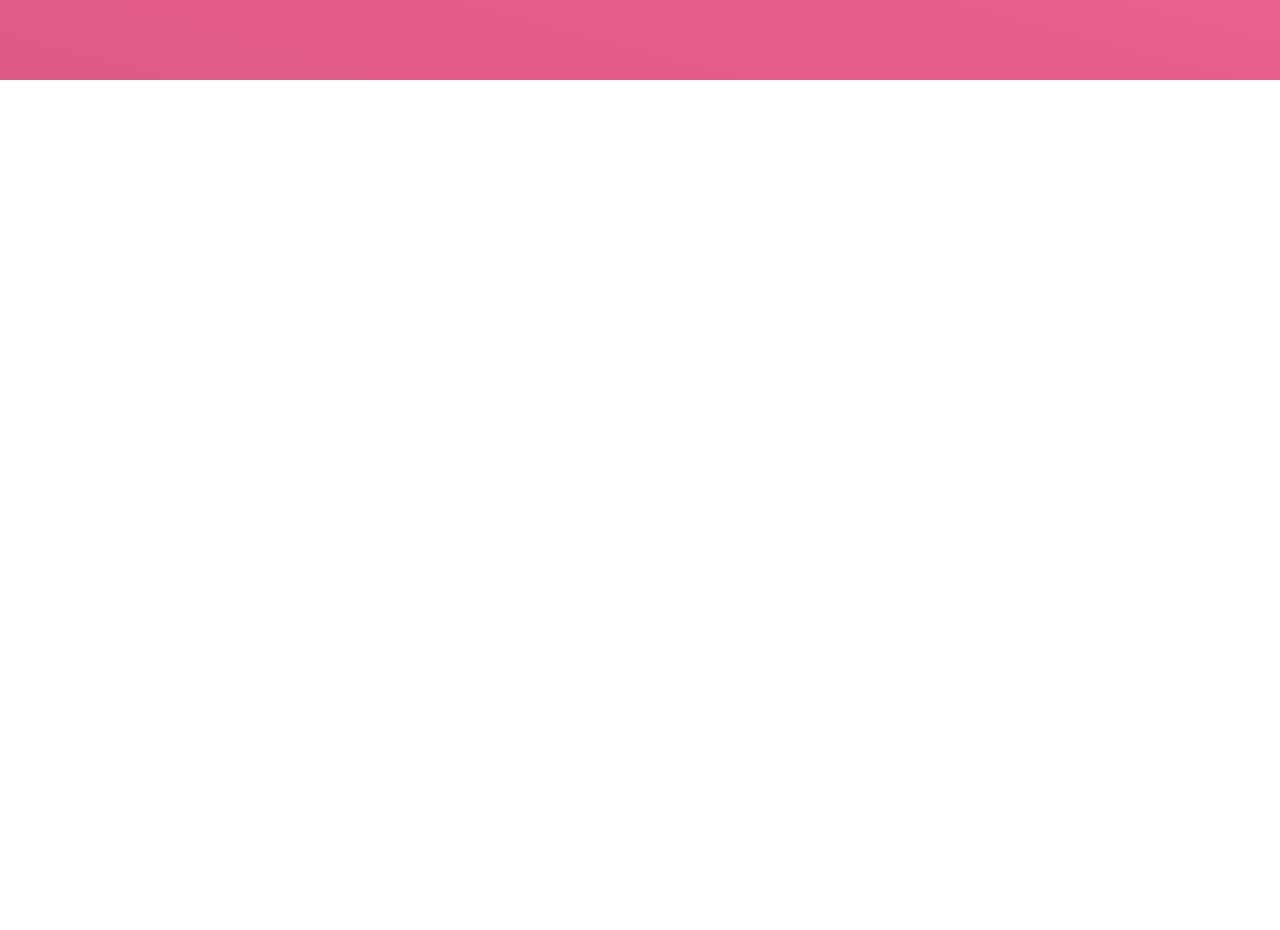
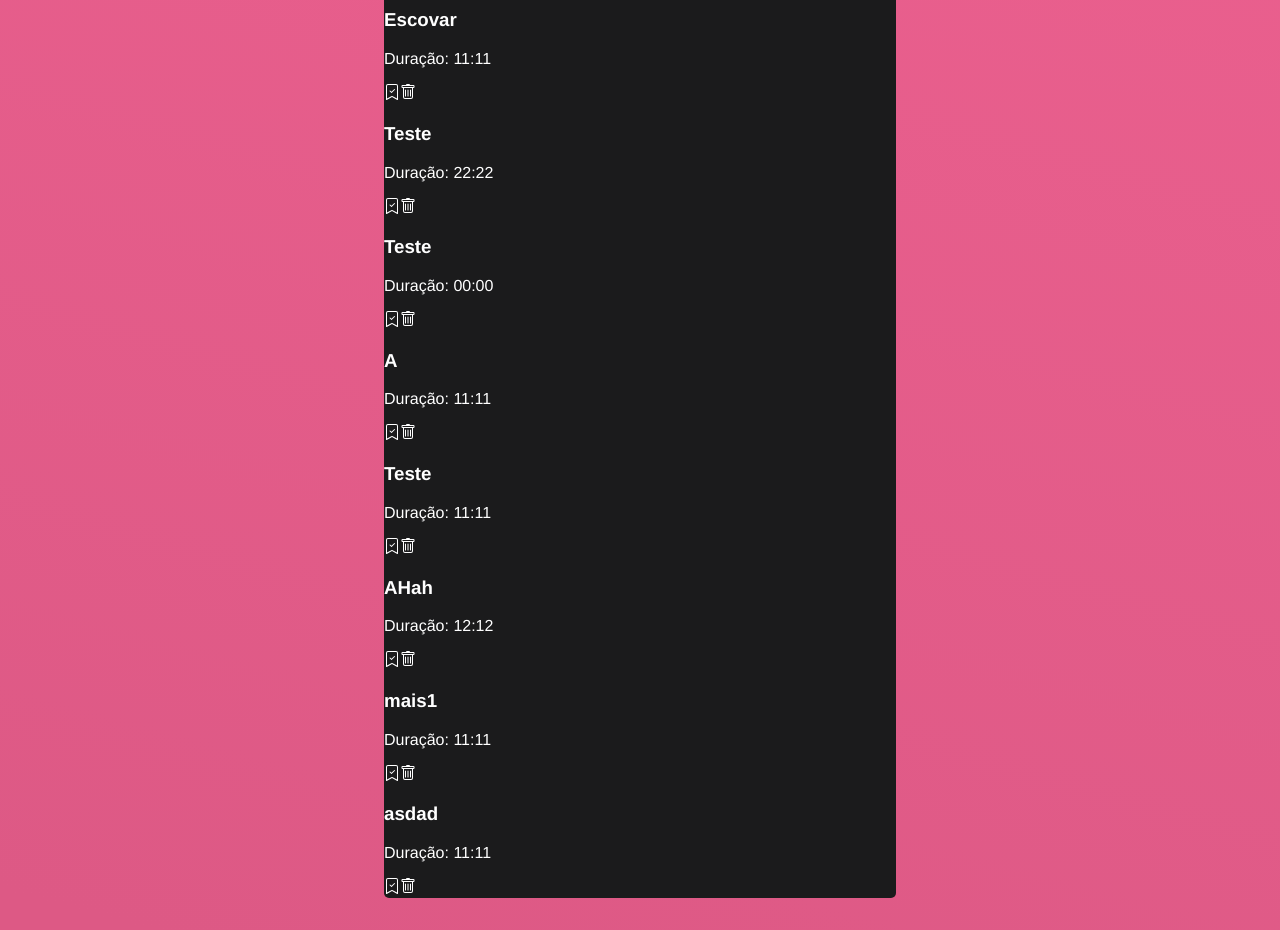
Before and after one commit to Pietrocv/TodoList, a React (Create React App) app: page / in a window 1280 px wide. Shown: the part 720-1650 px from the top of the page. Before the commit the page ends 800 px from the top, so only its background shows below. Built offline with nearby package versions, Linux system fonts and the light colour scheme; data requests are answered from the project's data file.

Commit message:
Mais Coisa

```diff
--- a/data/db.json
+++ b/data/db.json
@@ -17,6 +17,54 @@
       "title": "Teste 2",
       "time": "01:00",
       "done": false
+    },
+    {
+      "id": 0.6714619124505286,
+      "title": "Escovar",
+      "time": "11:11",
+      "done": false
+    },
+    {
+      "id": 0.7532893304917974,
+      "title": "Teste",
+      "time": "22:22",
+      "done": false
+    },
+    {
+      "id": 0.13302221856246454,
+      "title": "Teste",
+      "time": "00:00",
+      "done": false
+    },
+    {
+      "id": 0.0234204637068105,
+      "title": "A",
+      "time": "11:11",
+      "done": false
+    },
+    {
+      "id": 0.18870594700575927,
+      "title": "Teste",
+      "time": "11:11",
+      "done": false
+    },
+    {
+      "id": 0.622501498427158,
+      "title": "AHah",
+      "time": "12:12",
+      "done": false
+    },
+    {
+      "id": 0.7054533098441547,
+      "title": "mais1",
+      "time": "11:11",
+      "done": false
+    },
+    {
+      "id": 0.28254237973342167,
+      "title": "asdad",
+      "time": "11:11",
+      "done": false
     }
   ]
 }
--- a/src/App.js
+++ b/src/App.js
@@ -1,6 +1,7 @@
 import './App.css';
 import { useState, useEffect } from 'react';
-import { BsTrash, BsBookmarkCheck, BsBookMarkCheckFill} from "react-icons/bs";
+import { BsTrash, BsBookmarkCheck, BsBookMarkCheckFill, BsBookmarkCheckFill} from "react-icons/bs";
+import { IconName } from "react-icons/bs";
 
 const API ="http://localhost:5000"
 
@@ -10,7 +11,23 @@ function App() {
   const [todos, setTodos] = useState([])
   const [loading, setLoading] = useState(false)
 
+  // Load todos page on page load
+  useEffect(() =>{
+    const loadData = async() => {
+      setLoading(true)
 
+      const res = await fetch(API + "/todos")
+      .then((res) => res.json())
+      .then((data) => data)
+      .catch((err) => console.log(err))
+
+      setLoading(false)
+
+      setTodos(res)
+    }
+
+    loadData()
+  }, [])
 
   const handleSubmit = async (e) => {
     e.preventDefault();
@@ -29,11 +46,14 @@ function App() {
       },
     })
 
-    //Envio para API
-    console.log(todo);
+    setTodos((prevState) => [...prevState, todo])
 
     setTime("")
     setTitle("")
+  }
+
+  if(loading){
+    return <p>Carregando...</p>
   }
 
   return (
@@ -67,6 +87,20 @@ function App() {
         <div className="list-todo">
             <h2>Lista de Tarefas:</h2>
             {todos.length === 0 && <p>Não há tarefas!</p>}
+            {todos.map((todo) =>(
+              <div className="todo" key={todo.id}>
+                <h3 className={todo.done ? "todo-done" : ""}>{todo.title}</h3>
+                <p>Duração: {todo.time}</p>
+                <div className="actions">
+                  <span>
+                    {!todo.done ? <BsBookmarkCheck/> : <BsBookmarkCheckFill/>}
+                  </span>
+                  <BsTrash></BsTrash>
+                </div>
+              </div>
+            ))}
+
+
         </div>
     </div>
   );
```
